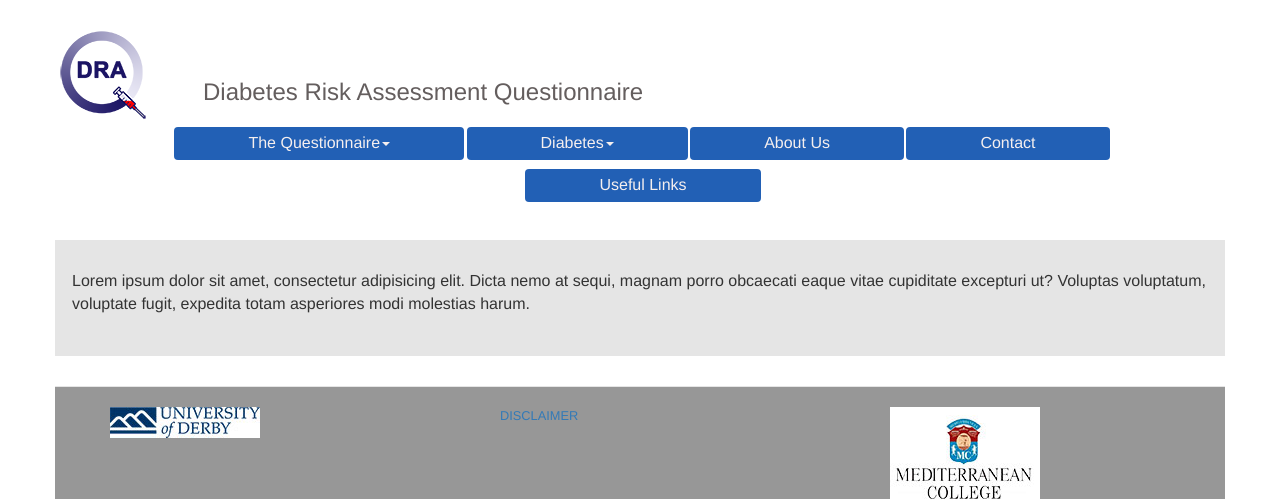
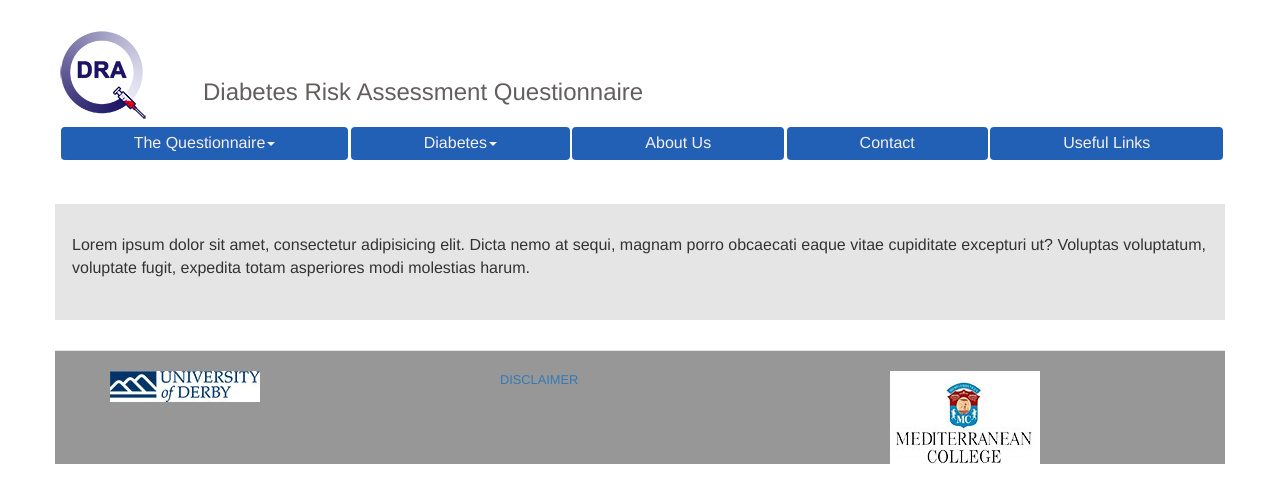
Before and after one commit to vkouk/DraqProject, a PHP site: page /index.php in a window 1280 px wide. Shown: the top 499 px of the page. Run offline with PHP 8.4, Linux system fonts and the light colour scheme.

Commit message:
Minor changes.

```diff
--- a/css/style.css
+++ b/css/style.css
@@ -36,7 +36,6 @@ a:hover {
 /** Header - Nav **/
 
 header .navbar {
-  margin-bottom: 20px;
   float: none;
   margin:0 auto;
   display: block;
@@ -70,7 +69,7 @@ header .menu li > a {
   -moz-transition: all .5s linear;
   -o-transition: all .5s linear;
   margin-top: 5px;
-  padding: 5px 74px; /** 1/3/2017 Nassia: Increased padding to fill width. **/
+  padding: 5px 73px; /** 1/3/2017 Nassia: Increased padding to fill width. **/
 }
 
 /** 1/3/2017 Bill: Added new hover color for our new nav bar. **/
--- a/front-end/index.frontend.php
+++ b/front-end/index.frontend.php
@@ -23,6 +23,7 @@
 			</div> <!-- container -->
 			<div class="collapse navbar-collapse" id="navBar">
 					<ul class="nav navbar nav-pills menu">
+						<!-- 2/3/2017 Bill: Fixed dropdown menu redirect link. -->
 						<li class="dropdown">
 							<a href="questonnaire.php">The Questionnaire<span class="caret"></span></a>
 							<ul class="dropdown-menu nav-subtab">
--- a/js/app.js
+++ b/js/app.js
@@ -1,4 +1,5 @@
 $(document).ready(function() {
+	// 2/3/2017 Bill: Added slideToggle effect for dropdown menu.
 	$('.nav .nav-subtab').css("display", "none");
 	$('.dropdown').hover(function() {
 		$(this).children('.nav-subtab').stop(true, false, true).slideToggle(650);
```
